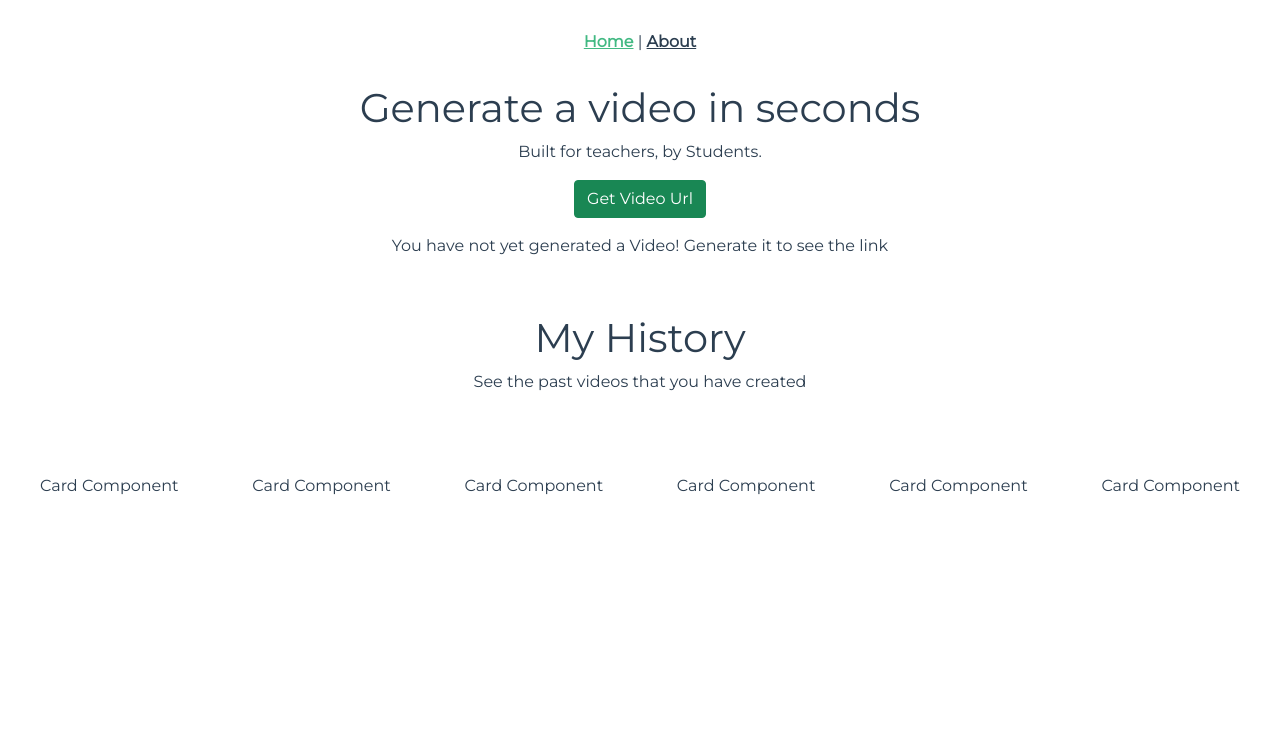
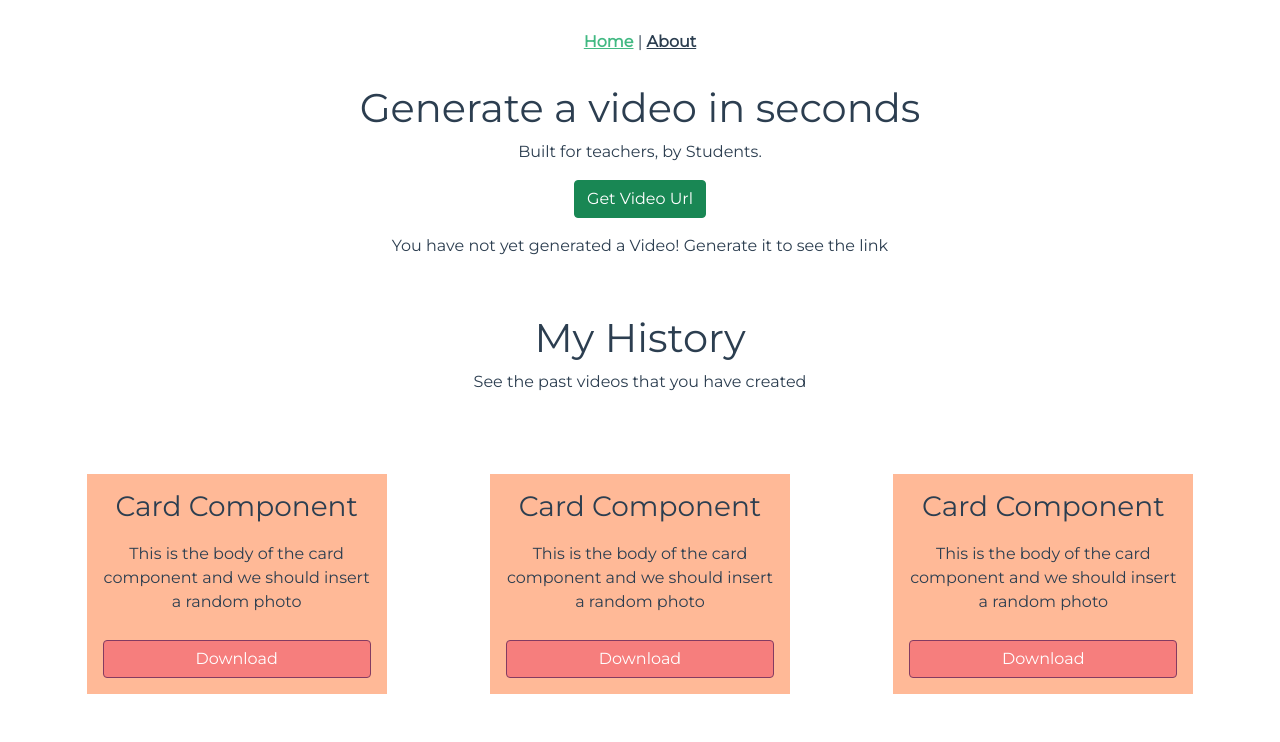
Before and after one commit to quinncheong/appetizer-foobar-2022, a Vue app in the folder client/: page / in a window 1280 px wide. Shown: the top 742 px of the page. Built offline with nearby package versions, Linux system fonts and the light colour scheme.

Commit message:
Add padding and some design

```diff
--- a/client/src/App.vue
+++ b/client/src/App.vue
@@ -3,11 +3,18 @@
     <router-link to="/">Home</router-link> |
     <router-link to="/about">About</router-link>
   </div>
-  <router-view/>
+  <router-view />
 </template>
 
 <style lang="scss">
-@import url('https://fonts.googleapis.com/css?family=Montserrat&display=swap');
+@import url("https://fonts.googleapis.com/css?family=Montserrat&display=swap");
+
+$primary-color: #ffb997;
+$secondary-color: #f67e7d;
+$tertiary-color: #843b62;
+$tertiary-color-2: #621940;
+$dark-color: #0b032d;
+
 #app {
   font-family: Montserrat, Avenir, Helvetica, Arial, sans-serif;
   -webkit-font-smoothing: antialiased;
--- a/client/src/components/Card.vue
+++ b/client/src/components/Card.vue
@@ -1,6 +1,8 @@
 <template>
-  <div class="card-wrapper">
-    <p>Card Component</p>
+  <div class="card-wrapper col-sm-3">
+    <h3>Card Component</h3>
+    <p>This is the body of the card component and we should insert a random photo</p>
+    <button class="btn btn-success">Download</button>
   </div>
 </template>
 
@@ -13,9 +15,24 @@ export default {
 
 <!-- Add "scoped" attribute to limit CSS to this component only -->
 <style scoped lang="scss">
-h3 {
-  margin: 40px 0 0;
+$primary-color: #ffb997;
+$secondary-color: #f67e7d;
+$tertiary-color: #843b62;
+$tertiary-color-2: #621940;
+$dark-color: #0b032d;
+
+.card-wrapper {
+  display: flex;
+  flex-direction: column;
+  background-color: $primary-color;
+  padding: 1rem;
+
+  .btn-success {
+    background-color: $secondary-color !important;
+    border-color: $tertiary-color ;
+  }
 }
+
 ul {
   list-style-type: none;
   padding: 0;
--- a/client/src/components/Recommender.vue
+++ b/client/src/components/Recommender.vue
@@ -33,8 +33,9 @@ export default {
   .card-wrapper {
     display: flex;
     flex-wrap: wrap;
-    justify-content: space-between;
+    justify-content: space-around;
     margin-top: 40px;
+    gap: 10px;
   }
 }
 
```
Also changed, not shown: 1 other file (tests, documents, lock files or other folders).
